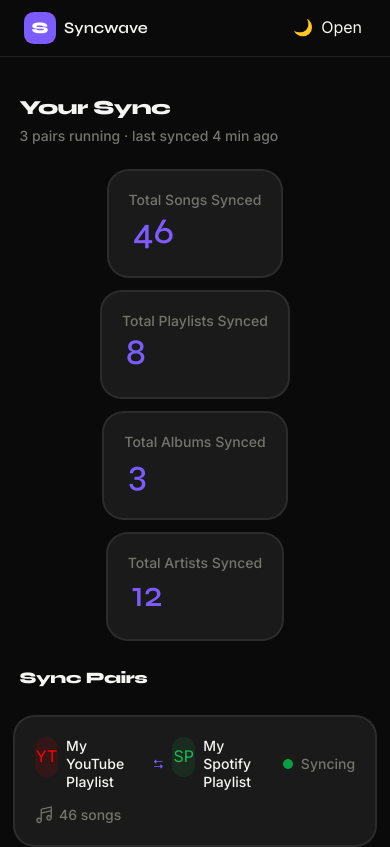
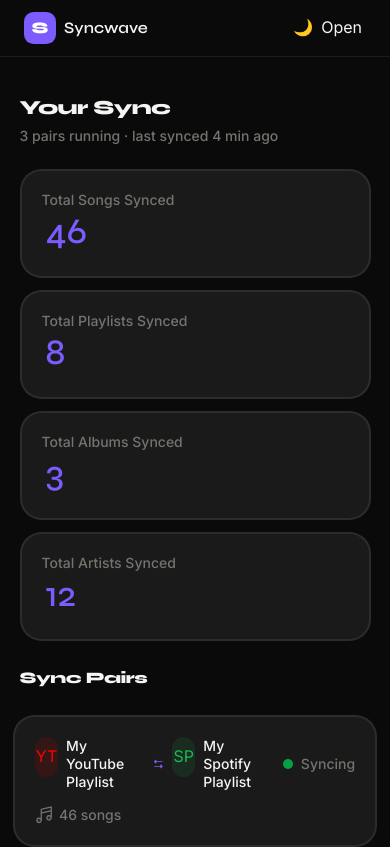
Before and after one commit to Zeedart/Syncwave, a Next.js app: page /Dashboard in a window 390 px wide. Shown: the top 847 px of the page. Built offline with nearby package versions, Linux system fonts and the light colour scheme.

Commit message:
Fixed Responsivness for the dashboard page

```diff
--- a/app/Dashboard/page.tsx
+++ b/app/Dashboard/page.tsx
@@ -8,14 +8,14 @@
         <div className="w-[90%] mt-10 mx-auto h-fit lg:h-fit mb-30 flex flex-col gap-2">
             <h3>Your Sync</h3>
             <p className="text-sm text-(--text-muted)">3 pairs running · last synced 4 min ago</p>
-            <div className="mt-4 grid grid-cols-1 gap-3 justify-items-center lg:grid-cols-4">
+            <div className="mt-4 grid sm:grid-cols-2 gap-3 md:grid-cols-4">
                 <DataCard title="Total Songs Synced" data={46} />
                 <DataCard title="Total Playlists Synced" data={8} />
                 <DataCard title="Total Albums Synced" data={3} />
                 <DataCard title="Total Artists Synced" data={12} />
             </div>
             <h4 className="my-5">Sync Pairs</h4>
-            <div className="grid grid-cols-1 gap-3 justify-items-center lg:grid-rows-4">
+            <div className="grid grid-cols-1 gap-3 justify-items-center lg:grid-rows-4 mb-10">
                 <SyncPairCard ytPlaylistTitle="My YouTube Playlist" spotifyPlaylistTitle="My Spotify Playlist" totalSongs={46} />
                 <SyncPairCard ytPlaylistTitle="My YouTube Playlist" spotifyPlaylistTitle="My Spotify Playlist" totalSongs={46} />
                 <SyncPairCard ytPlaylistTitle="My YouTube Playlist" spotifyPlaylistTitle="My Spotify Playlist" totalSongs={46} />
```
